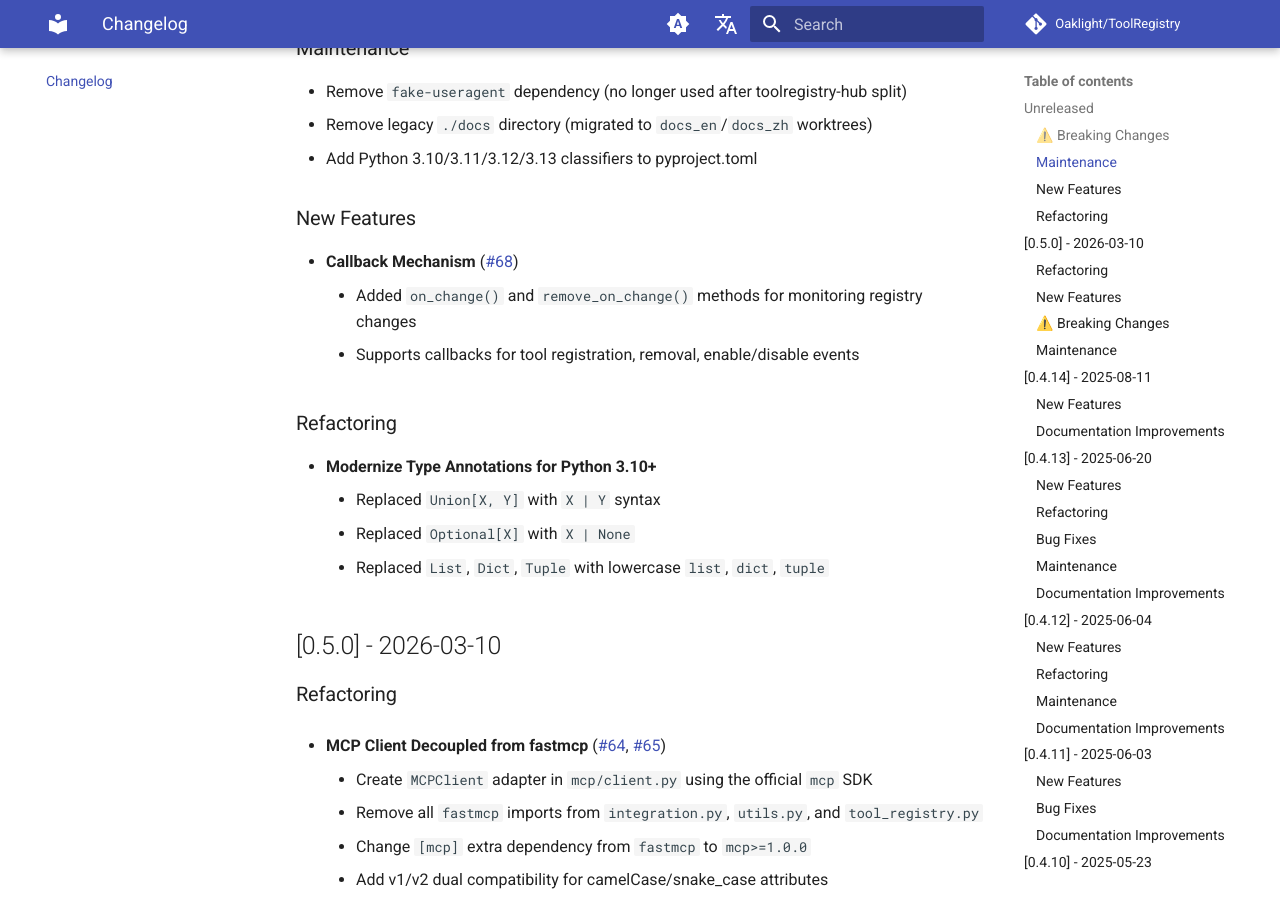
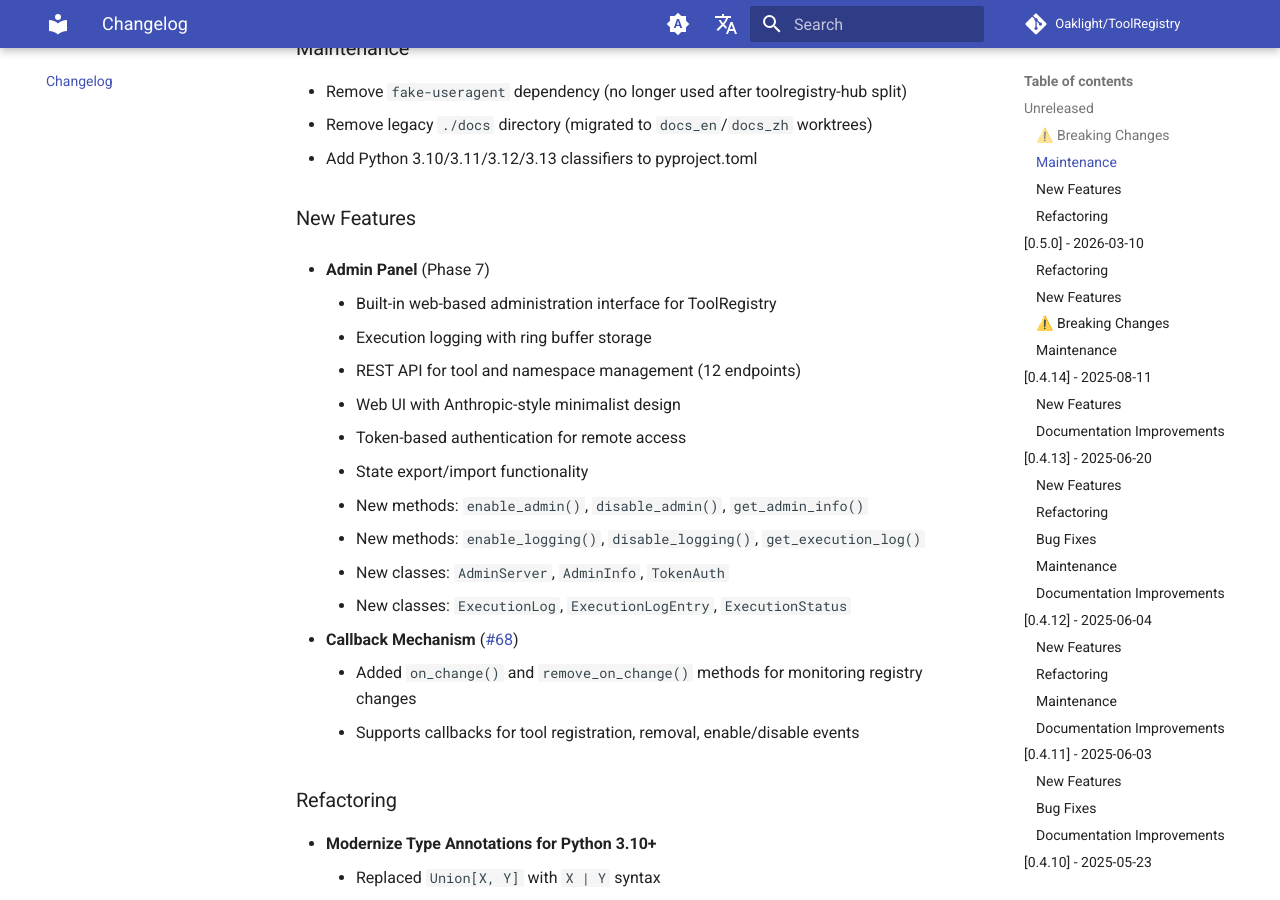
Before and after one commit to Oaklight/ToolRegistry, an MkDocs documentation site: the page built from docs/changelog.md, in a window 1280 px wide and 900 px high, scrolled down 524 px. Built offline with MkDocs 1.6.1 and Material for MkDocs 9.7.7, drawn with Linux system fonts in a browser that asks for light colours; comment, search, counter and statistics services are not loaded.

Commit message:
docs: add admin panel to changelog

```diff
--- a/docs/changelog.md
+++ b/docs/changelog.md
@@ -26,6 +26,18 @@ This page documents all notable changes to the ToolRegistry project since the fi
 - Add Python 3.10/3.11/3.12/3.13 classifiers to pyproject.toml
 
 ### New Features
+
+- **Admin Panel** (Phase 7)
+	- Built-in web-based administration interface for ToolRegistry
+	- Execution logging with ring buffer storage
+	- REST API for tool and namespace management (12 endpoints)
+	- Web UI with Anthropic-style minimalist design
+	- Token-based authentication for remote access
+	- State export/import functionality
+	- New methods: `enable_admin()`, `disable_admin()`, `get_admin_info()`
+	- New methods: `enable_logging()`, `disable_logging()`, `get_execution_log()`
+	- New classes: `AdminServer`, `AdminInfo`, `TokenAuth`
+	- New classes: `ExecutionLog`, `ExecutionLogEntry`, `ExecutionStatus`
 
 - **Callback Mechanism** ([#68](../../issues/68))
 	- Added `on_change()` and `remove_on_change()` methods for monitoring registry changes
```
